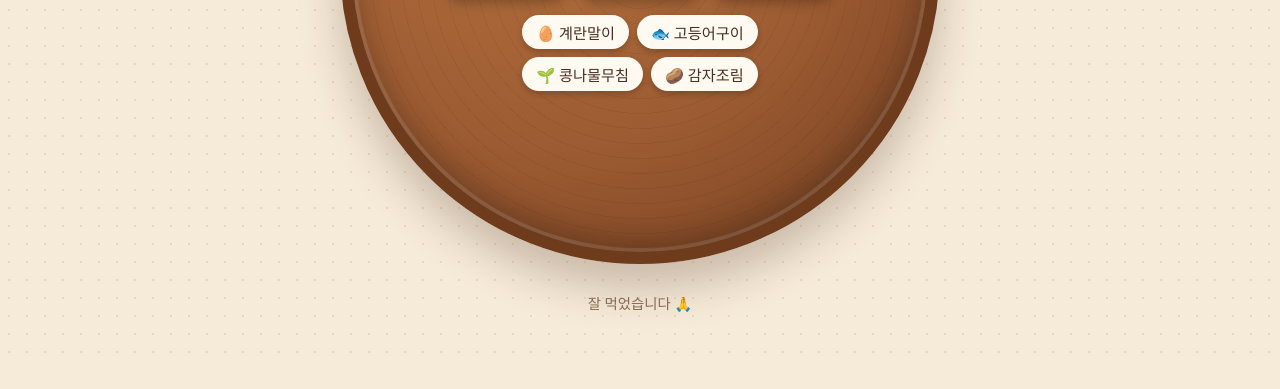
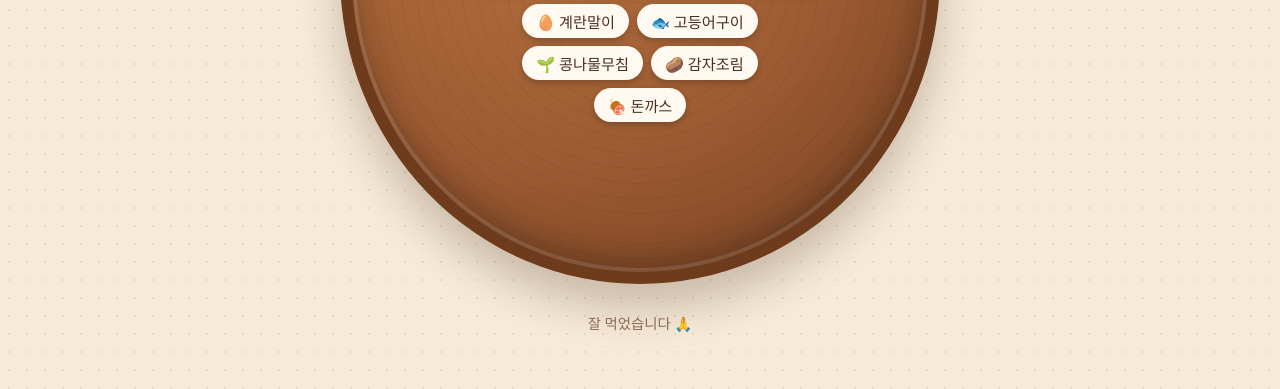
Before and after one commit to gconic/bb02, a plain HTML site: page index.html in a window 1280 px wide. Shown: the part 521-910 px from the top of the page. Drawn offline with Linux system fonts and the light colour scheme.

Commit message:
돈까스 추가

```diff
--- a/index.html
+++ b/index.html
@@ -139,6 +139,7 @@
       <li>🐟 고등어구이</li>
       <li>🌱 콩나물무침</li>
       <li>🥔 감자조림</li>
+      <li>🍖 돈까스</li>
     </ul>
   </main>
 
```
